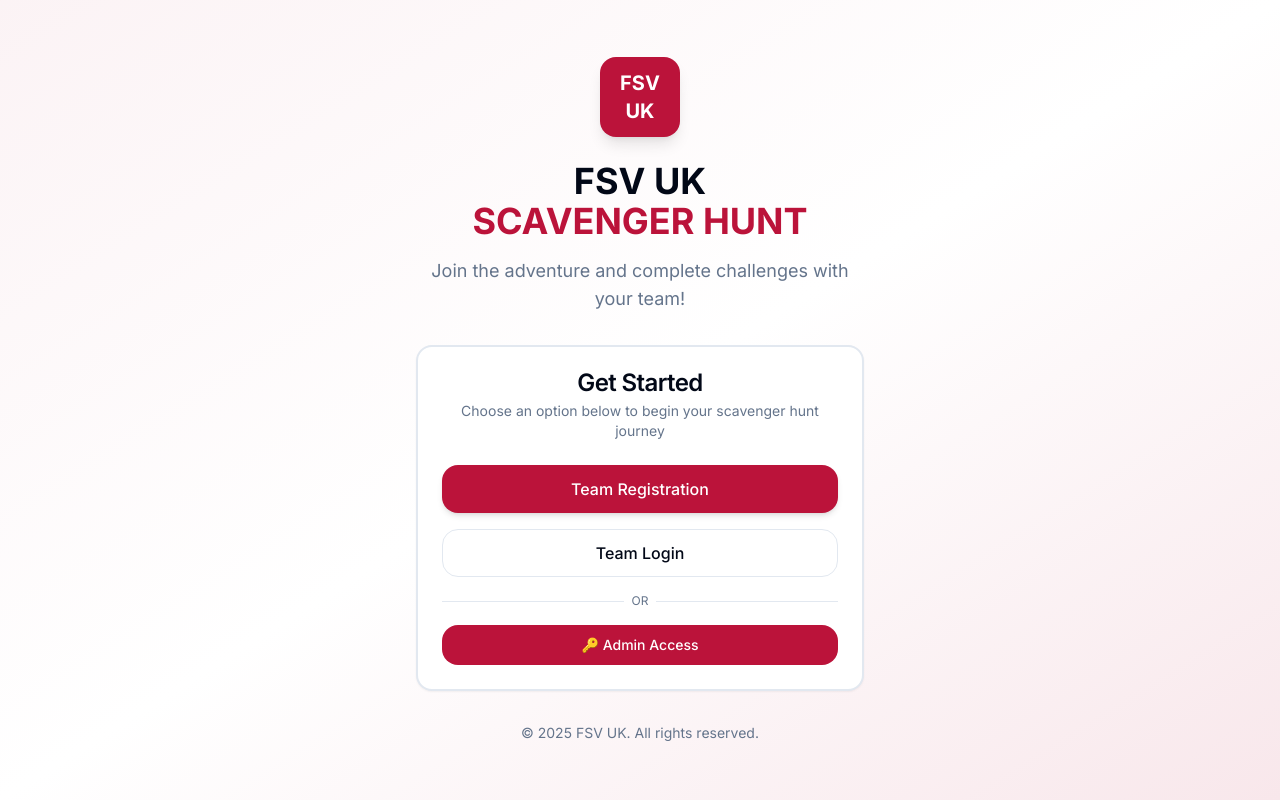
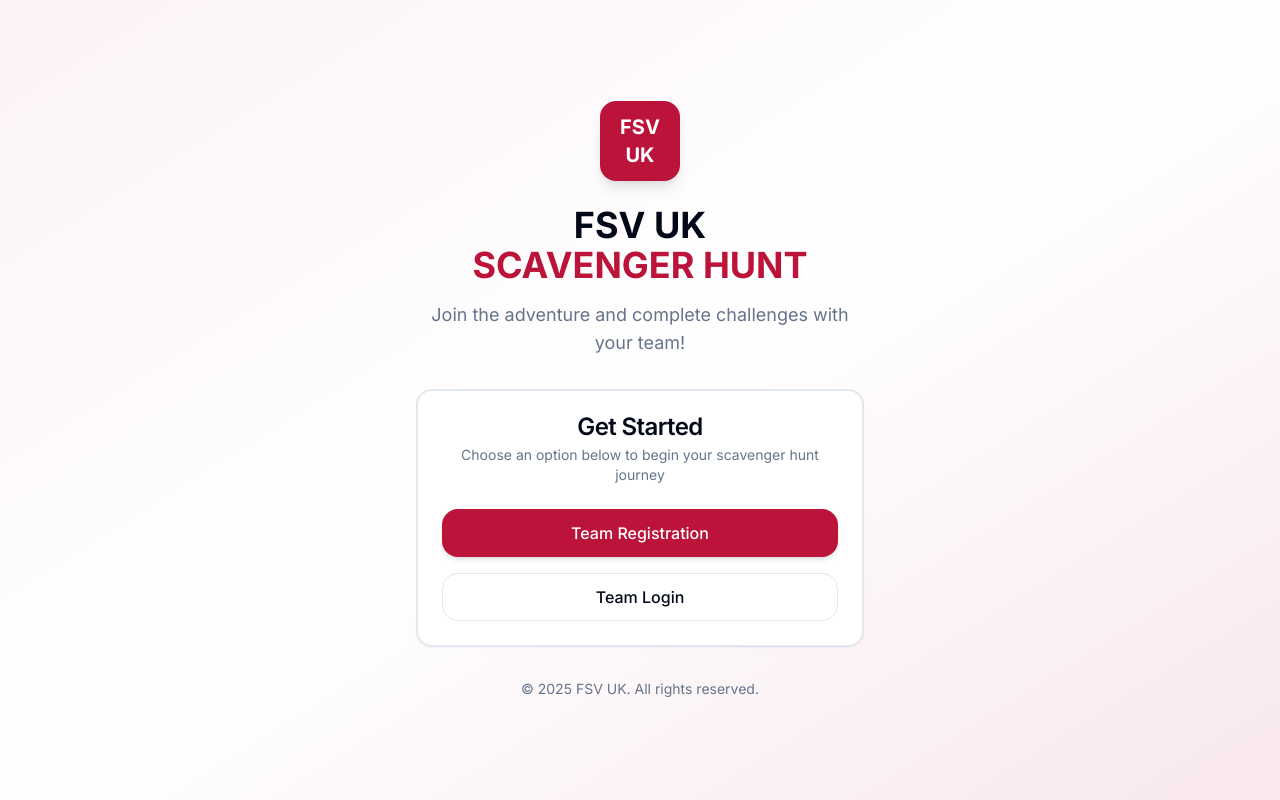
Before and after one commit to jaklooo/scavenger, a Next.js app: page / in a window 1280 px wide. Built offline with nearby package versions, Linux system fonts and the light colour scheme; no server answers.

Commit message:
chore: remove legacy admin login button from landing page

```diff
--- a/src/components/landing-page.tsx
+++ b/src/components/landing-page.tsx
@@ -56,23 +56,6 @@ export function LandingPage() {
                 Team Login
               </Button>
 
-              <div className="relative">
-                <div className="absolute inset-0 flex items-center">
-                  <span className="w-full border-t" />
-                </div>
-                <div className="relative flex justify-center text-xs uppercase">
-                  <span className="bg-background px-2 text-muted-foreground">Or</span>
-                </div>
-              </div>
-
-              <Button
-                onClick={() => setActiveForm("admin")}
-                variant="secondary"
-                className="w-full h-10 text-sm bg-[#BB133A] hover:bg-[#9A0F2E] text-white"
-                size="lg"
-              >
-                🔑 Admin Access
-              </Button>
             </CardContent>
           </Card>
         )}
```
